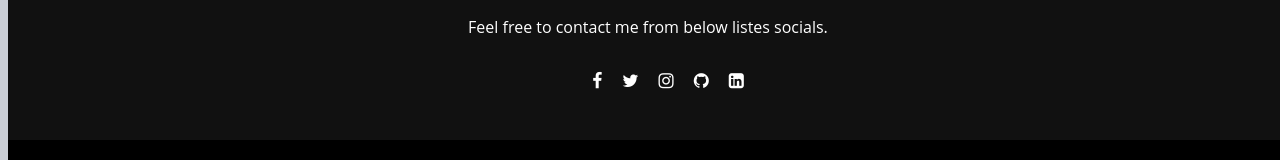
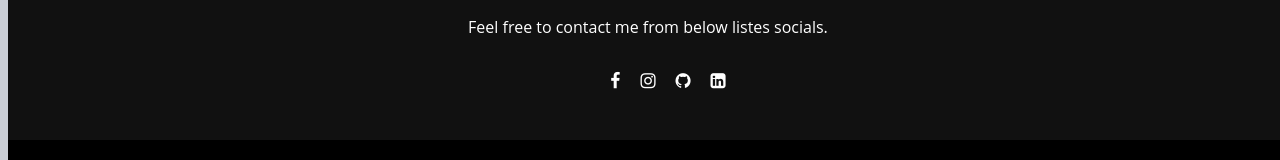
Before and after one commit to souvik-panda18/CodeClause_portfolio, a plain HTML site: page resume.html in a window 1280 px wide. Shown: the part 804-964 px from the top of the page. Drawn offline with Linux system fonts and the light colour scheme.

Commit message:
Update resume.html

```diff
--- a/resume.html
+++ b/resume.html
@@ -26,13 +26,12 @@
             <div class="footer-content">
                 <h3>Souvik</h3>
                 <p>Feel free to contact me from below listes socials.</p>
-                <ul class="socials">
-                    <li><a href="#"><i class="fa fa-facebook"></i></a></li>
-                    <li><a href="#"><i class="fa fa-twitter"></i></a></li>
-                    <li><a href="#"><i class="fa fa-instagram"></i></a></li>
-                    <li><a href="#"><i class="fa fa-github"></i></a></li>
-                    <li><a href="#"><i class="fa fa-linkedin-square"></i></a></li>
-
+               <ul class="socials">
+            <li><a href="https://www.facebook.com/souvik.panda.1650"><i class="fa fa-facebook"></i></a></li>
+            <li><a href="https://www.instagram.com/_souvik_101/?hl=en"><i class="fa fa-instagram"></i></a></li>
+            <li><a href="https://github.com/souvik-panda18"><i class="fa fa-github"></i></a></li>
+            <li><a href="https://www.linkedin.com/in/souvik-panda-60bb02250/"><i class="fa fa-linkedin-square"></i></a></li>
+           </ul>
 
             </div>
 
```
